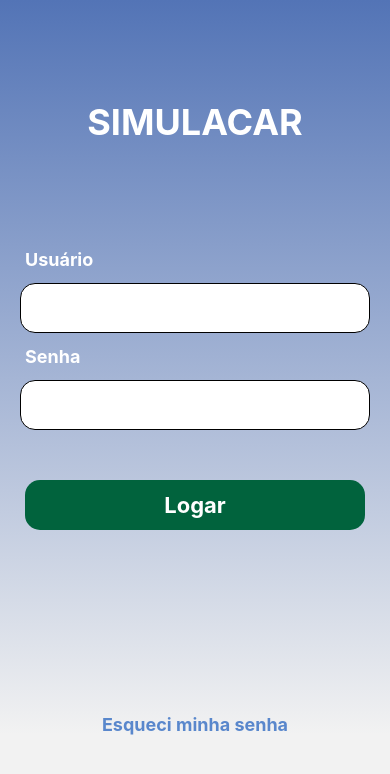
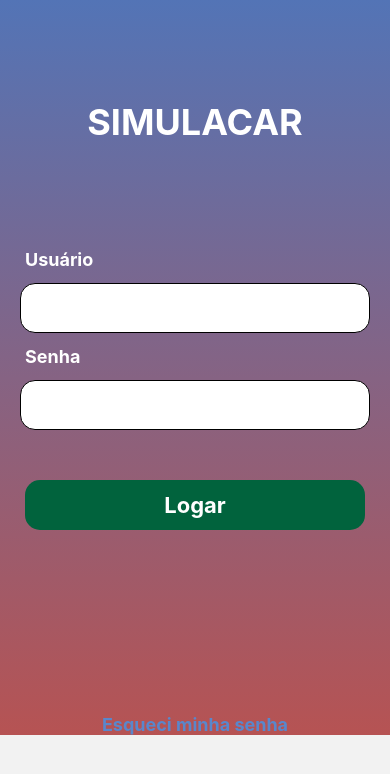
Before and after one commit to BiancaMariaAntunes/Mobile, a React Native app in the folder AtividadeNavegacao/: screen / in a window 390 px wide. Shown: the top 774 px of the page. Built offline with nearby package versions, Linux system fonts and the light colour scheme.

Commit message:
Correção de cor (descrição)
Puxou a cor errada do figma apenas uma correção já com o exercicio completo até o 4

```diff
--- a/AtividadeNavegacao/screens/Data/index.tsx
+++ b/AtividadeNavegacao/screens/Data/index.tsx
@@ -48,7 +48,7 @@ export function Data() {
 
   return (
     <SafeAreaView>
-      <LinearGradient colors={["#5374B6", "#B6535300"]} style={styles.linear}>
+      <LinearGradient colors={["#5374B6", "#B65353"]} style={styles.linear}>
         <Text style={styles.text1}>SIMULACAR</Text>
 
         <View style={styles.main}>
--- a/AtividadeNavegacao/screens/Login/index.tsx
+++ b/AtividadeNavegacao/screens/Login/index.tsx
@@ -18,7 +18,7 @@ export function Login(){
     return(
 
         <SafeAreaView >
-            <LinearGradient colors={['#5374B6', '#B6535300']} style={styles.linear}>
+            <LinearGradient colors={['#5374B6', '#B65353']} style={styles.linear}>
 
                 <View style={styles.main}>
 
--- a/AtividadeNavegacao/screens/Register/index.tsx
+++ b/AtividadeNavegacao/screens/Register/index.tsx
@@ -32,7 +32,7 @@ export function Register(){
     return(
         <SafeAreaView>
 
-             <LinearGradient colors={['#5374B6', '#B6535300']} style={styles.linear}>
+             <LinearGradient colors={['#5374B6', '#B65353']} style={styles.linear}>
 
                 <Text style={styles.text1}>SIMULACAR</Text>
 
--- a/AtividadeNavegacao/screens/Result/index.tsx
+++ b/AtividadeNavegacao/screens/Result/index.tsx
@@ -127,7 +127,7 @@ export function Result(){
     return(
         <SafeAreaView>
 
-             <LinearGradient colors={['#5374B6', '#B6535300']} style={styles.linear}>
+             <LinearGradient colors={['#5374B6', '#B65353']} style={styles.linear}>
 
                 <Text style={styles.text1}>SIMULACAR</Text>
 
```
